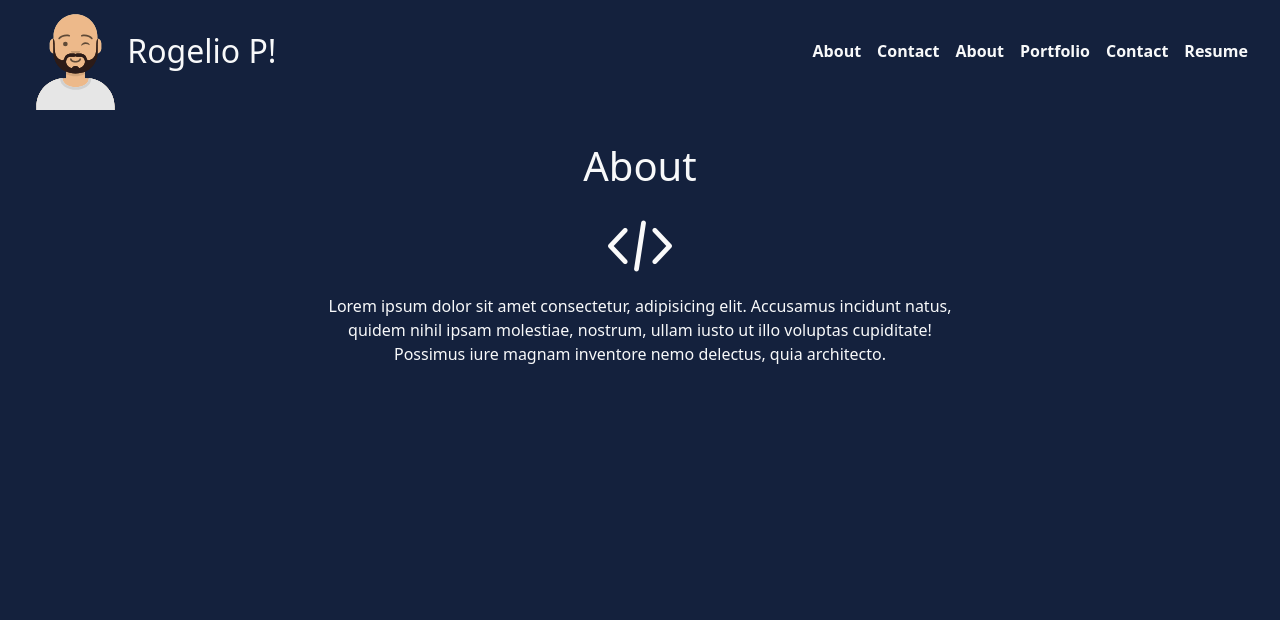
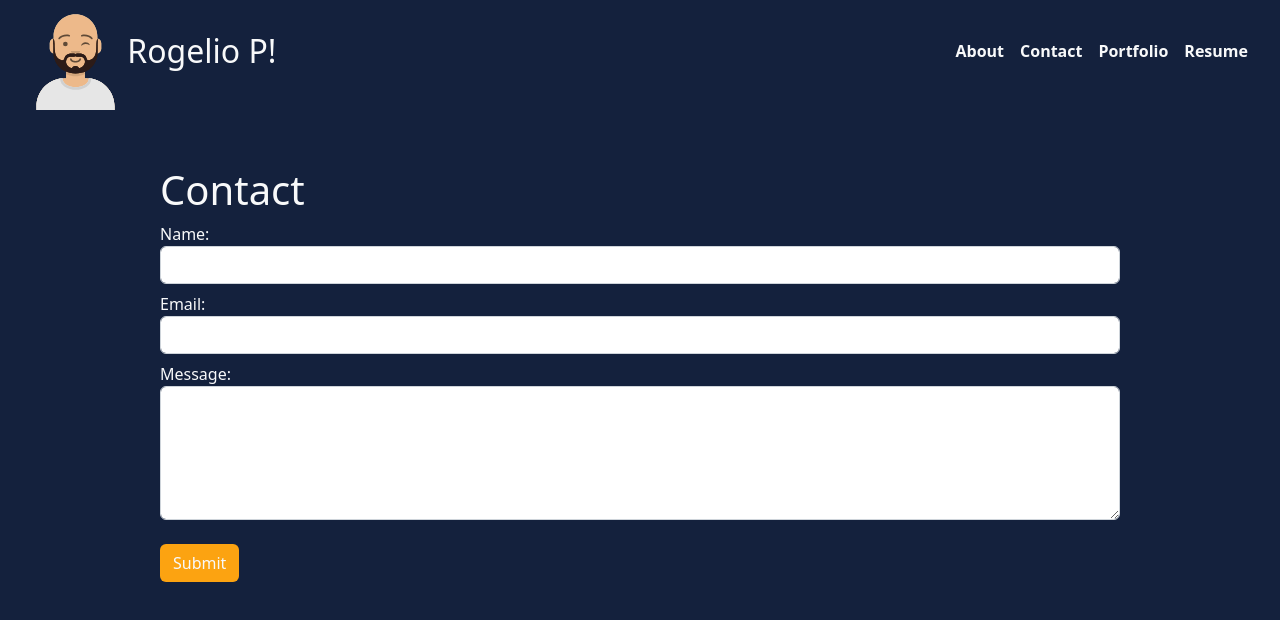
Before and after one commit to realnifty/react-portfolio, a React (Create React App) app: page / in a window 1280 px wide. Both pictures are taken after a click on the element "Contact". Shown: the top 620 px of the page. Built offline with nearby package versions, Linux system fonts and the light colour scheme.

Commit message:
contact form complete

```diff
--- a/src/App.js
+++ b/src/App.js
@@ -1,20 +1,13 @@
 import React, {useState} from "react";
 import Nav from "./components/Nav";
 import About from "./components/About"
+import Contact from "./components/Contact"
 
 function App() {
   const [tabs] = useState([
     {
-      name: "about",
-      description: "a brief summary of me",
-    },
-    {
       name: "portfolio",
       description: "a collection of some my projects",
-    },
-    {
-      name: "contact",
-      description: "get in touch with me here",
     },
     {
       name: "resume",
@@ -36,14 +29,13 @@ function App() {
         setContactSelected={setContactSelected}>
       </Nav>
       <main>
-        {/* {!contactSelected ? (
+        {!contactSelected ? (
           <>
             <About></About>
           </>
         ) : (
-          <ContactForm></ContactForm>
-        )} */}
-        <About></About>
+          <Contact></Contact>
+        )}
       </main>
     </div>
   )
--- a/src/components/Contact/index.js
+++ b/src/components/Contact/index.js
@@ -0,0 +1,90 @@
+import React, { useState } from "react";
+import { validateEmail } from "../../utils/helpers";
+
+function Contact() {
+  const [formState, setFormState] = useState({
+    name: "",
+    email: "",
+    message: "",
+  });
+  const { name, email, message } = formState;
+  const [errorMessage, setErrorMessage] = useState("");
+
+  function handleChange(e) {
+    if (e.target.name === "email") {
+      const isValid = validateEmail(e.target.value);
+      console.log(isValid);
+
+      if (!isValid) {
+        setErrorMessage("Please enter a valid email");
+      } else {
+        setErrorMessage("");
+      }
+    } else {
+      if (!e.target.value.length) {
+        setErrorMessage(`${e.target.name} is required.`);
+      } else {
+        setErrorMessage("");
+      }
+    }
+    if (!errorMessage) {
+      setFormState({ ...formState, [e.target.name]: e.target.value });
+    }
+  }
+
+  function handleSubmit(e) {
+    e.preventDefault();
+    console.log(formState);
+  }
+
+  return (
+    <section className="text-light w-75 mx-auto my-5">
+      <h1>Contact</h1>
+      <form id="contact-form">
+        <div className="form-group my-2">
+          <label htmlFor="name">Name:</label>
+          <input
+            type="text"
+            name="name"
+            defaultValue={name}
+            onBlur={handleChange}
+            className="form-control"
+          />
+        </div>
+        <div className="form-group my-2">
+          <label htmlFor="email">Email:</label>
+          <input
+            type="email"
+            name="email"
+            defaultValue={email}
+            onBlur={handleChange}
+            className="form-control"
+          />
+        </div>
+        <div className="form-group my-2">
+          <label htmlFor="message">Message:</label>
+          <textarea
+            name="message"
+            rows="5"
+            defaultValue={message}
+            onBlur={handleChange}
+            className="form-control"
+          />
+        </div>
+        {errorMessage && (
+          <div>
+            <p className="text-danger">{errorMessage}</p>
+          </div>
+        )}
+        <button
+          className="btn submit text-light my-3"
+          type="submit"
+          onSubmit={handleSubmit}>
+          Submit
+        </button>
+      </form>
+    </section>
+  );
+}
+
+export default Contact;
--- a/src/index.css
+++ b/src/index.css
@@ -27,3 +27,7 @@ body {
     cursor: pointer;
     transition: 0.2s;
 }
+
+.submit {
+    background-color: var(--secondary);
+}
```
Also changed, not shown: 1 other file (tests, documents, lock files or other folders).
